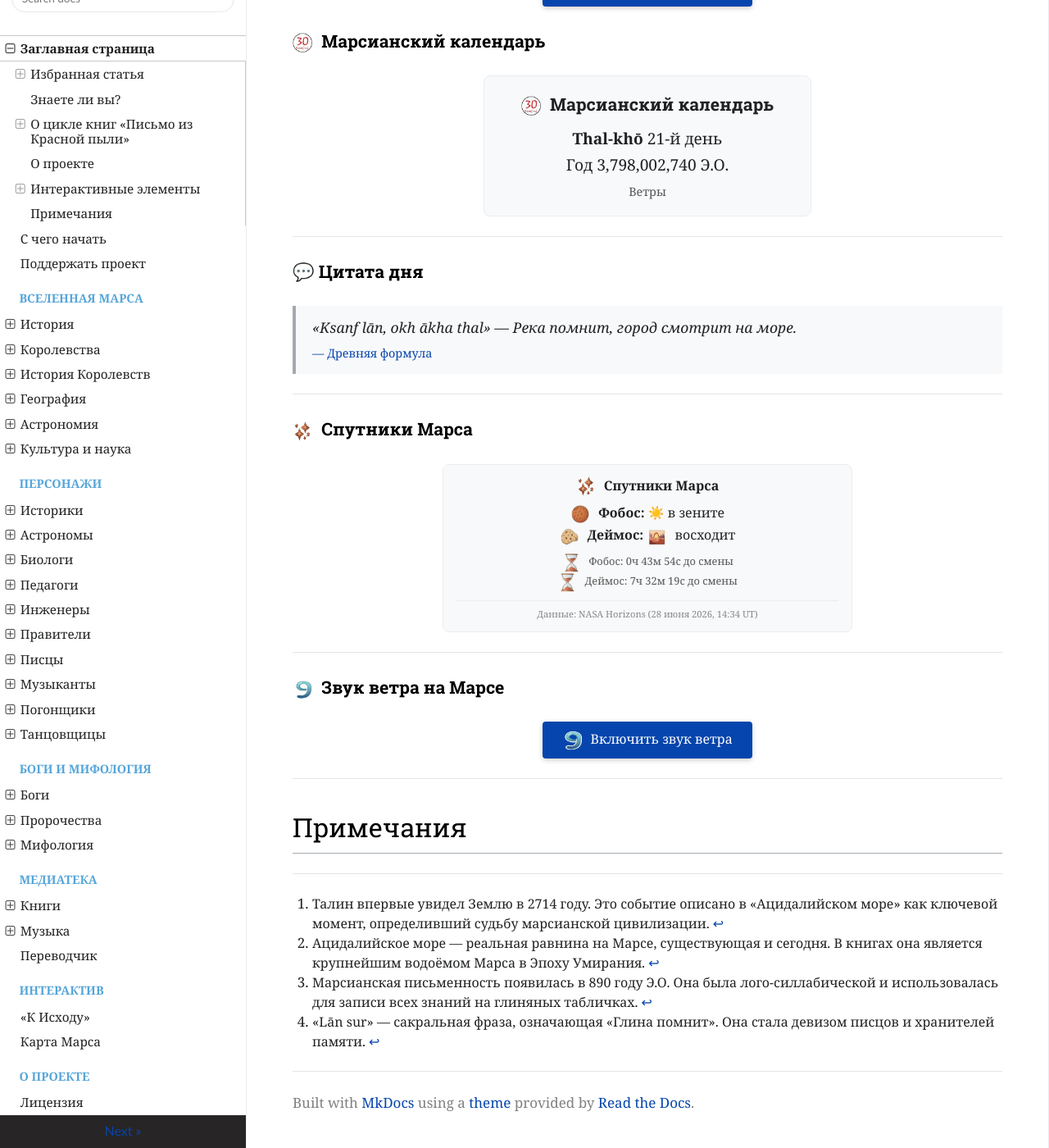
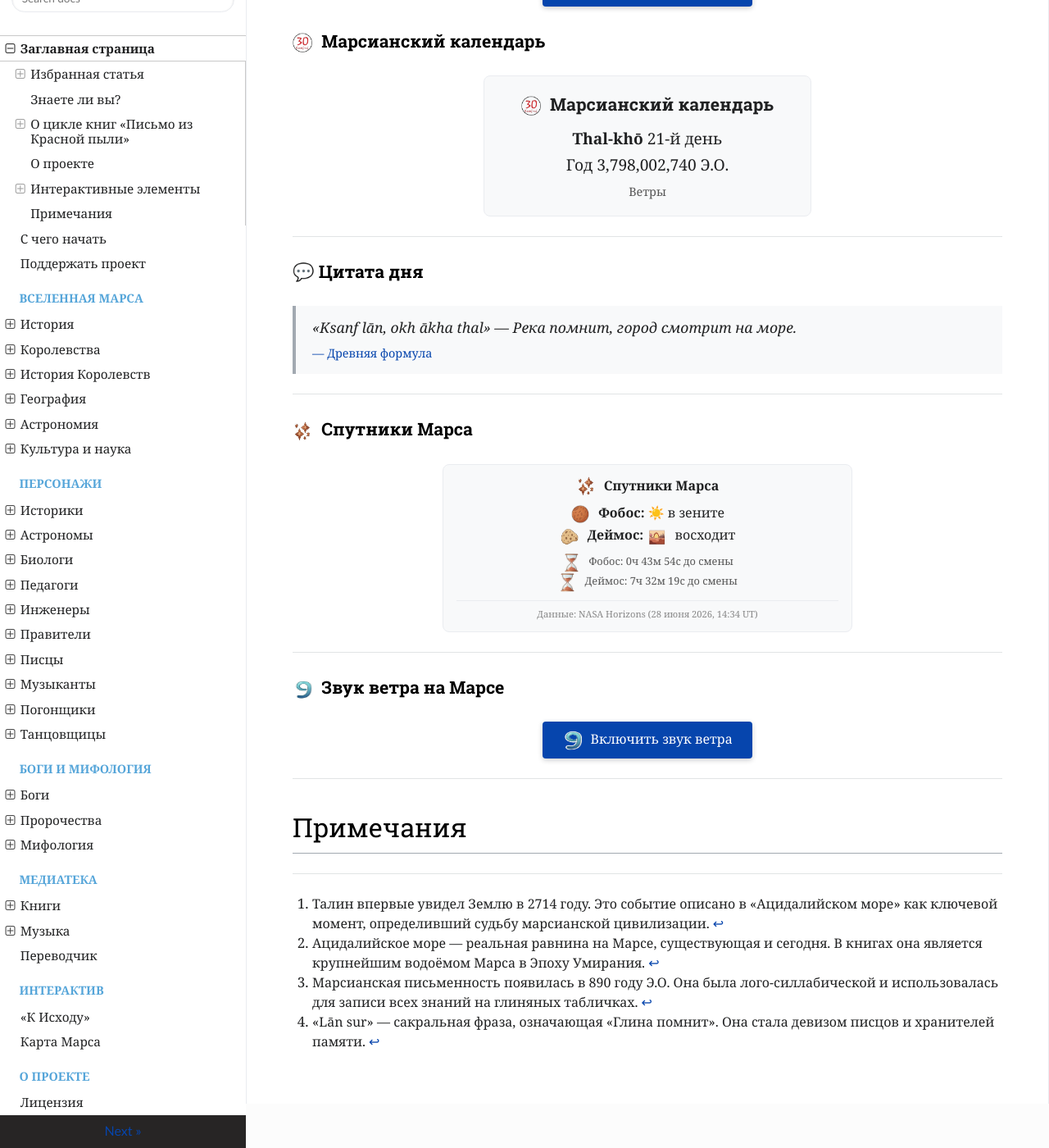
Before and after one commit to ivanhohlov14-bit/mars-encyclopedia, an MkDocs documentation site: the page built from docs/index.md, in a window 1280 px wide and 1400 px high, scrolled down 2773 px. Shown: the whole window at 82% size. Built offline with MkDocs 1.6.1, drawn with Linux system fonts in a browser that asks for light colours; nearby versions of some CDN libraries; a script that is not in the unit is left out.

Commit message:
Update extra.css

```diff
--- a/docs/stylesheets/extra.css
+++ b/docs/stylesheets/extra.css
@@ -380,7 +380,18 @@ blockquote {
     }
 }
 
-/* Скрываем "Built with MkDocs..." и копирайт */
-.footer {
+/* Скрываем футер с надписью "Built with MkDocs..." */
+footer {
     display: none !important;
 }
+
+/* Если не скрывается — дополнительно */
+.rst-footer-buttons,
+footer .footer {
+    display: none !important;
+}
+
+/* Или более радикально — скрыть весь блок внизу */
+.wy-nav-content-wrap .wy-nav-content .wy-nav-content {
+    padding-bottom: 0 !important;
+}
```
